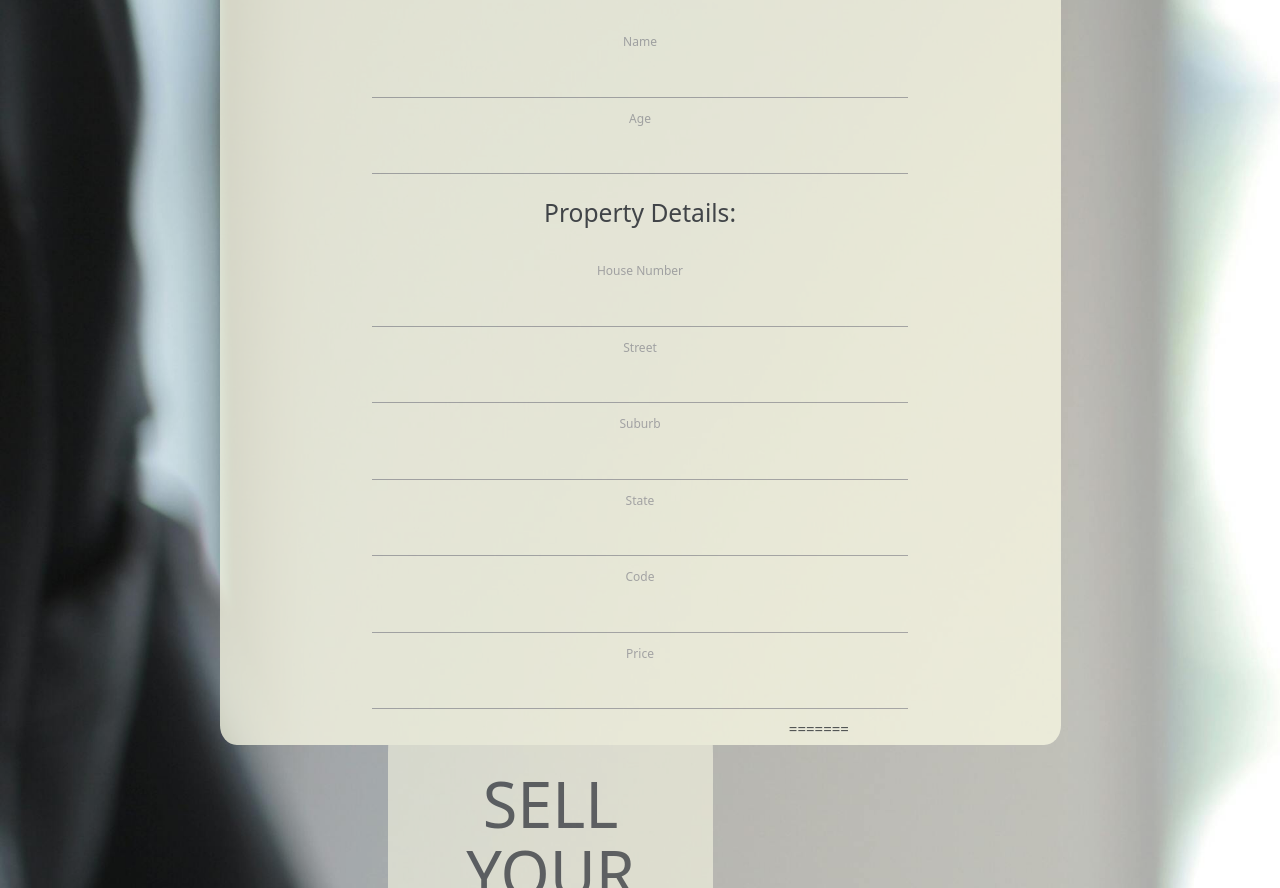
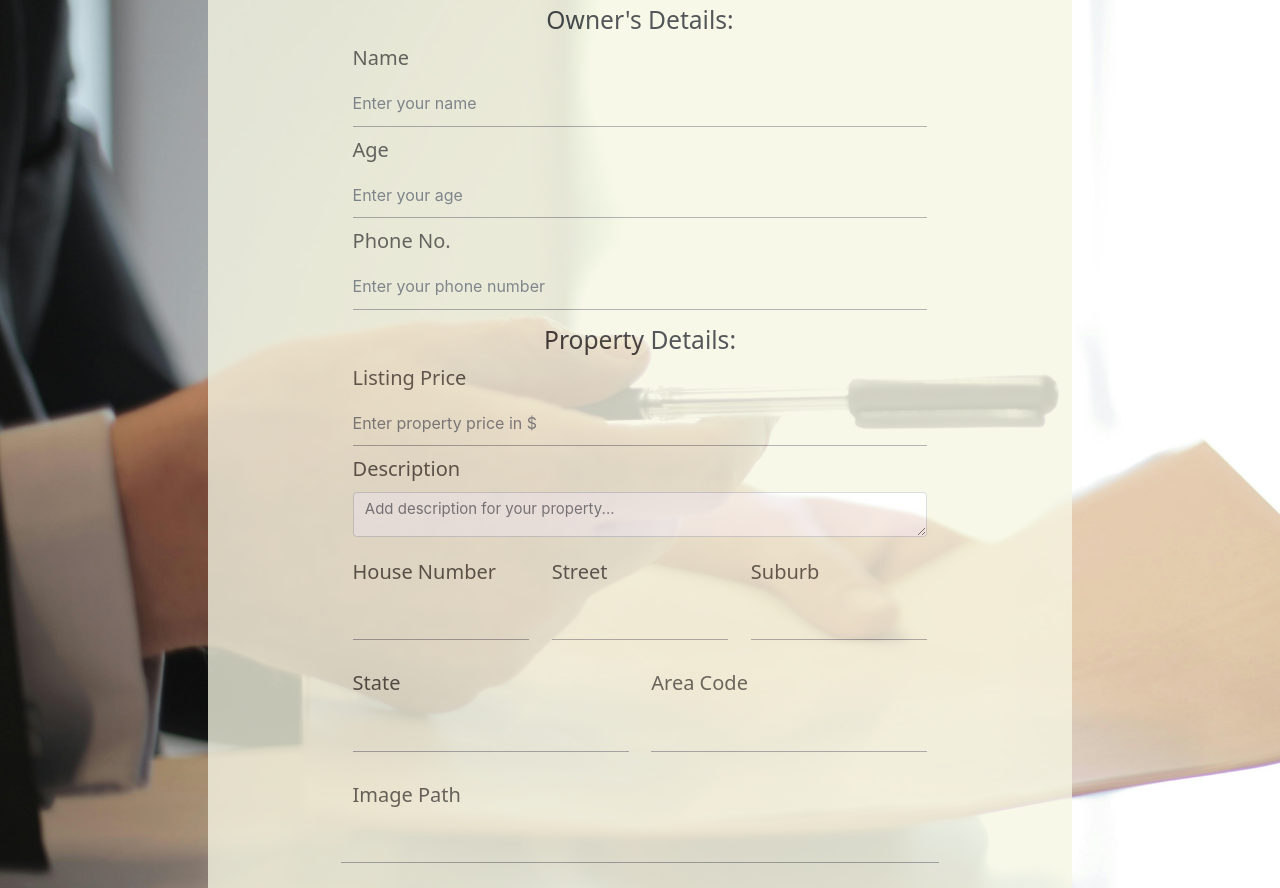
Before and after one commit to raveel12/sit725-GroupProject-Website, a website: page public/sell.html in a window 1280 px wide. Shown: the part 317-1205 px from the top of the page. Drawn offline with nearby package versions, Linux system fonts and the light colour scheme.

Commit message:
Merged after filter addition

```diff
--- a/public/buy.html
+++ b/public/buy.html
@@ -35,42 +35,6 @@
         </nav>
     </header>
     <h1 class="center-align">Our Services</h1>
-<<<<<<< HEAD
-    <!-- <div class="row">
-        <div class="col s12 m4">
-            <div class="card">
-                <div class="card-image">
-                    <img class="responsive-img" src="./images/property1.jpeg" alt="Property 1" />
-                    <span class="card-title">Property 1</span>
-                </div>
-                <div class="card-content ">
-                    <p>This is Property 1</p>
-                </div>
-            </div>
-        </div>
-        <div class="col s12 m4">
-            <div class="card">
-                <div class="card-image">
-                    <img class="responsive-img" src="./images/property2.jpg" alt="Property 2" />
-                    <span class="card-title">Property 2</span>
-                </div>
-                <div class="card-content ">
-                    <p>This is Property 2</p>
-                </div>
-            </div>
-        </div>
-        <div class="col s12 m4">
-            <div class="card">
-                <div class="card-image">
-                    <img class="responsive-img" src="./images/property3.jpg" alt="Property 3" />
-                    <span class="card-title">Property 3</span>
-                </div>
-                <div class="card-content ">
-                    <p>This is Property 3</p>
-                </div>
-            </div>
-        </div>
-    </div> -->
     <div class="input-group mb-3 w-25 p-3">
         <select id="filter" class="form-select" aria-label="Default select example">
             <option selected>Filter on price</option>
@@ -83,11 +47,6 @@
     </div>
 
     <script src="https://cdn.jsdelivr.net/npm/bootstrap@5.3.2/dist/js/bootstrap.min.js" integrity="sha384-BBtl+eGJRgqQAUMxJ7pMwbEyER4l1g+O15P+16Ep7Q9Q+zqX6gSbd85u4mG4QzX+" crossorigin="anonymous"></script>
-=======
-    <script src="https://cdn.jsdelivr.net/npm/bootstrap@5.3.2/dist/js/bootstrap.min.js"
-        integrity="sha384-BBtl+eGJRgqQAUMxJ7pMwbEyER4l1g+O15P+16Ep7Q9Q+zqX6gSbd85u4mG4QzX+"
-        crossorigin="anonymous"></script>
->>>>>>> backend_branch
     <script src="./getListings.js"></script>
 </body>
 
--- a/public/sell.html
+++ b/public/sell.html
@@ -37,34 +37,6 @@
     </header>
     <div class="sellbg">
         <div class="container">
-<<<<<<< HEAD
-            <div class="row">
-                <div class="col s12 m8">
-                    <div class="form-bg">
-                        <h1 class="center-align center-align">SELL YOUR PROPERTY</h1>
-                        <h4 class="center-align">Start posting your property: </h4>
-                        <form class="input-form center-align container">
-                            <h5>Owner's Details:</h5>
-                            <br>
-                            <label for="oname">Name</label>
-                            <input type="text" id="oname" name="oname"><br>
-                            <label for="oage">Age</label>
-                            <input type="text" id="oage" name="oage"><br>
-                            <h5>Property Details:</h5><br>
-                            <label for="hnumber">House Number</label>
-                            <input type="number" id="hnumber" name="hnumber"><br>
-                            <label for="street"> Street</label>
-                            <input type="text" id="street" name="street"><br>
-                            <label for="suburb">Suburb</label>
-                            <input type="text" id="suburb" name="suburb"><br>
-                            <label for="state">State</label>
-                            <input type="text" id="state" name="state"><br>
-                            <label for="acode">Code</label>
-                            <input type="number" id="acode" name="acode"><br>
-                            <label for="price">Price</label>
-                            <input type="number" id="price" name="price"><br>
-
-=======
             <div class="col s12 m8">
                 <div class="form-bg">
                     <h1 class="center-align center-align">SELL YOUR PROPERTY</h1>
@@ -89,7 +61,6 @@
                         </div>
                         <h5 class="text-center">Property Details:</h5>
                         <div class="row">
->>>>>>> backend_branch
 
                             <div class="form-group">
                                 <label for="price" class="form-label">Listing Price</label>
```
